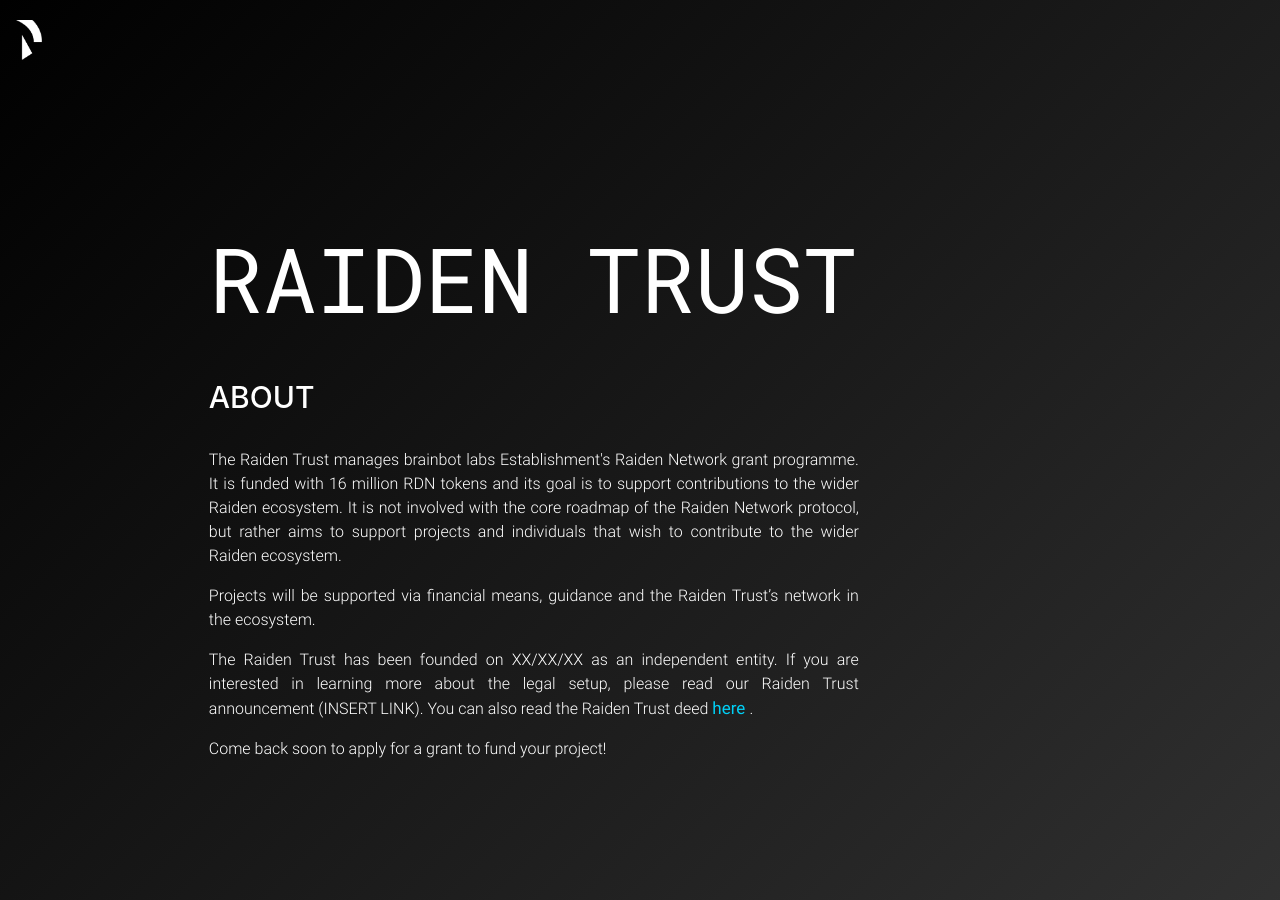
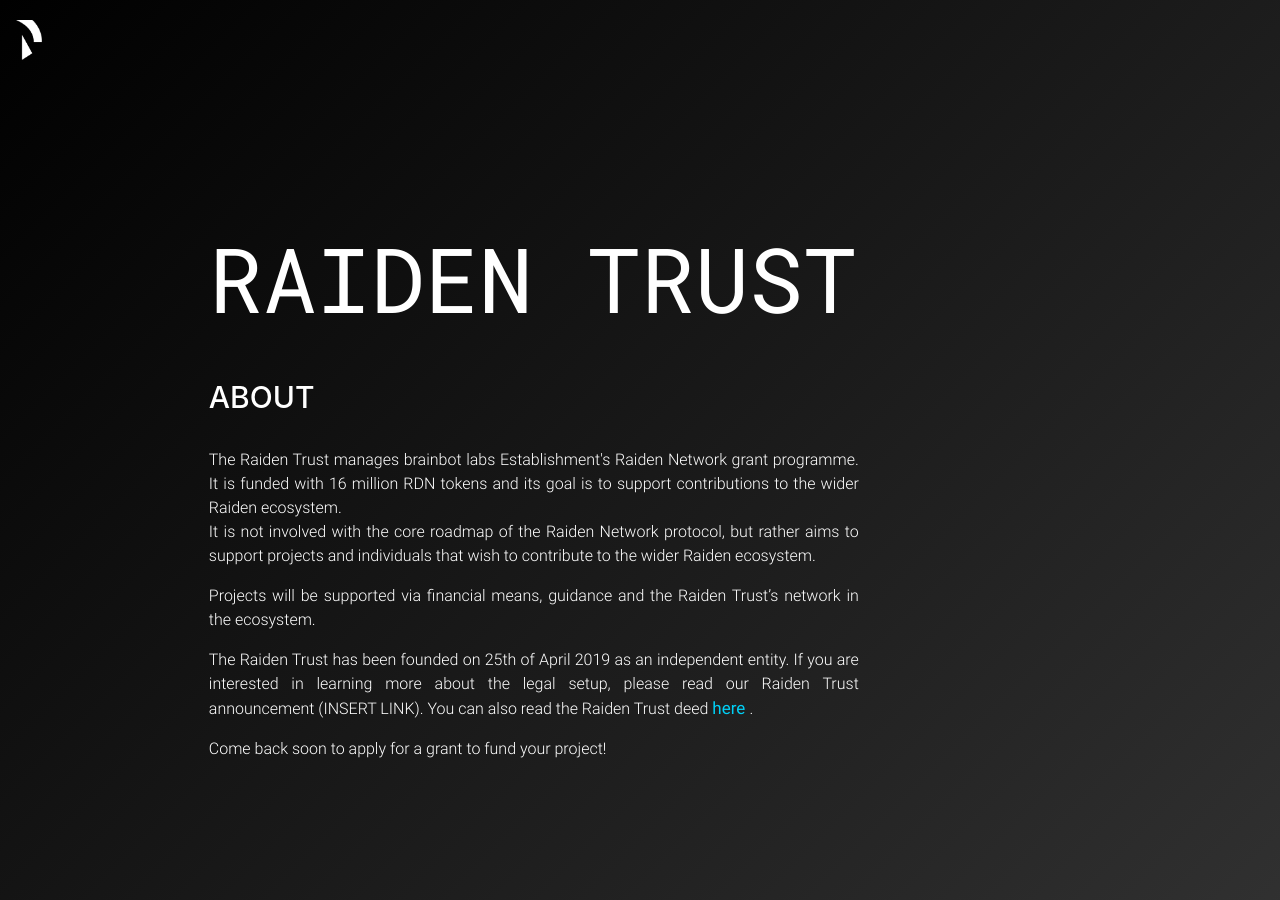
Before and after one commit to raiden-trust/website, a Jekyll site: the page built from index.html, in a window 1280 px wide and 900 px high. Built offline with Jekyll 4.4.1, drawn with Linux system fonts in a browser that asks for light colours.

Commit message:
Update landing.html

```diff
--- a/_layouts/landing.html
+++ b/_layouts/landing.html
@@ -27,7 +27,7 @@ layout: default
       <p class="justify">
         The Raiden Trust manages brainbot labs Establishment's Raiden Network grant
         programme. It is funded with 16 million RDN tokens and its goal is to support
-        contributions to the wider Raiden ecosystem. It is not involved with the core
+        contributions to the wider Raiden ecosystem. <br> It is not involved with the core
         roadmap of the Raiden Network protocol, but rather aims to support projects
         and individuals that wish to contribute to the wider Raiden ecosystem.
       </p>
@@ -38,10 +38,10 @@ layout: default
       </p>
 
       <p class="justify">
-        The Raiden Trust has been founded on XX/XX/XX as an independent entity.
+        The Raiden Trust has been founded on 25th of April 2019 as an independent entity.
         If you are interested in learning more about the legal setup, please read
         our Raiden Trust announcement (INSERT LINK). You can also read the Raiden
-        Trust deed <a href="/testfile.pdf"> here </a>.
+        Trust deed <a href="/deed.pdf"> here </a>.
       </p>
 
       <p class="justify">
```
